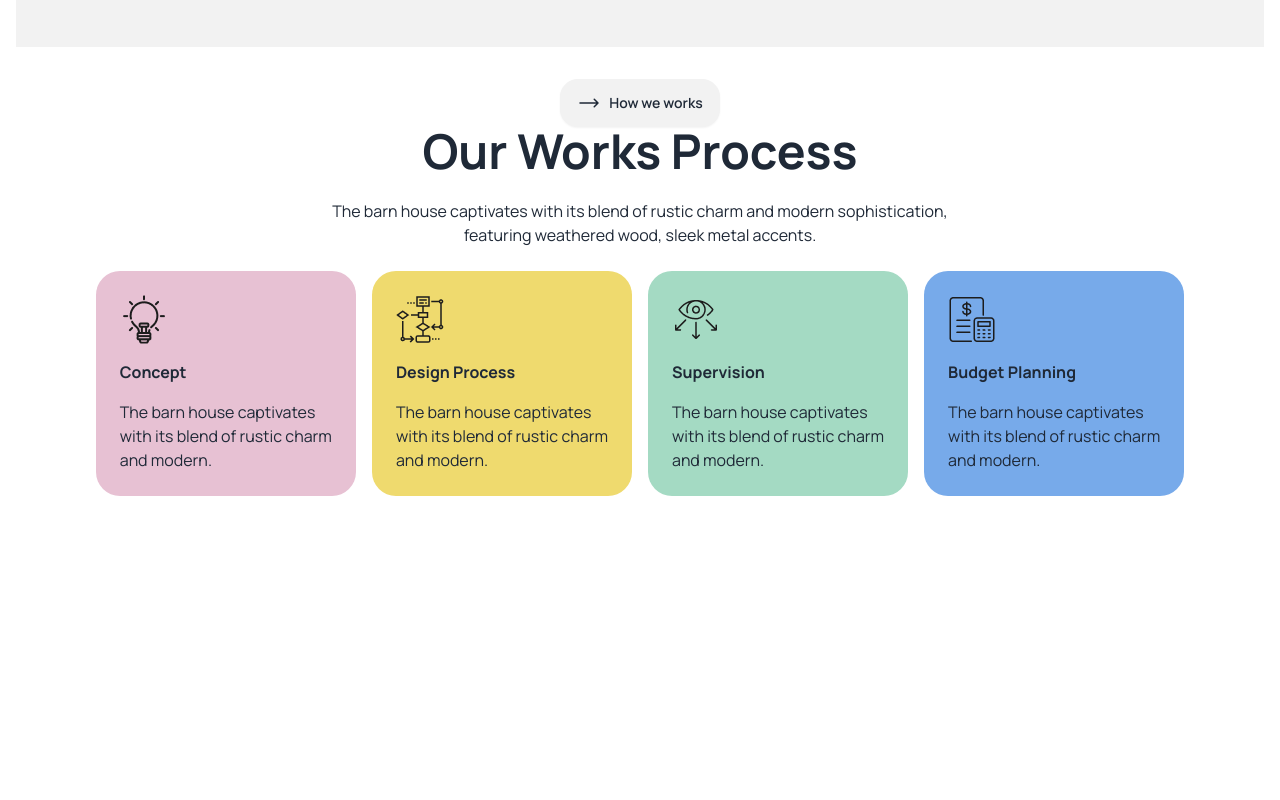
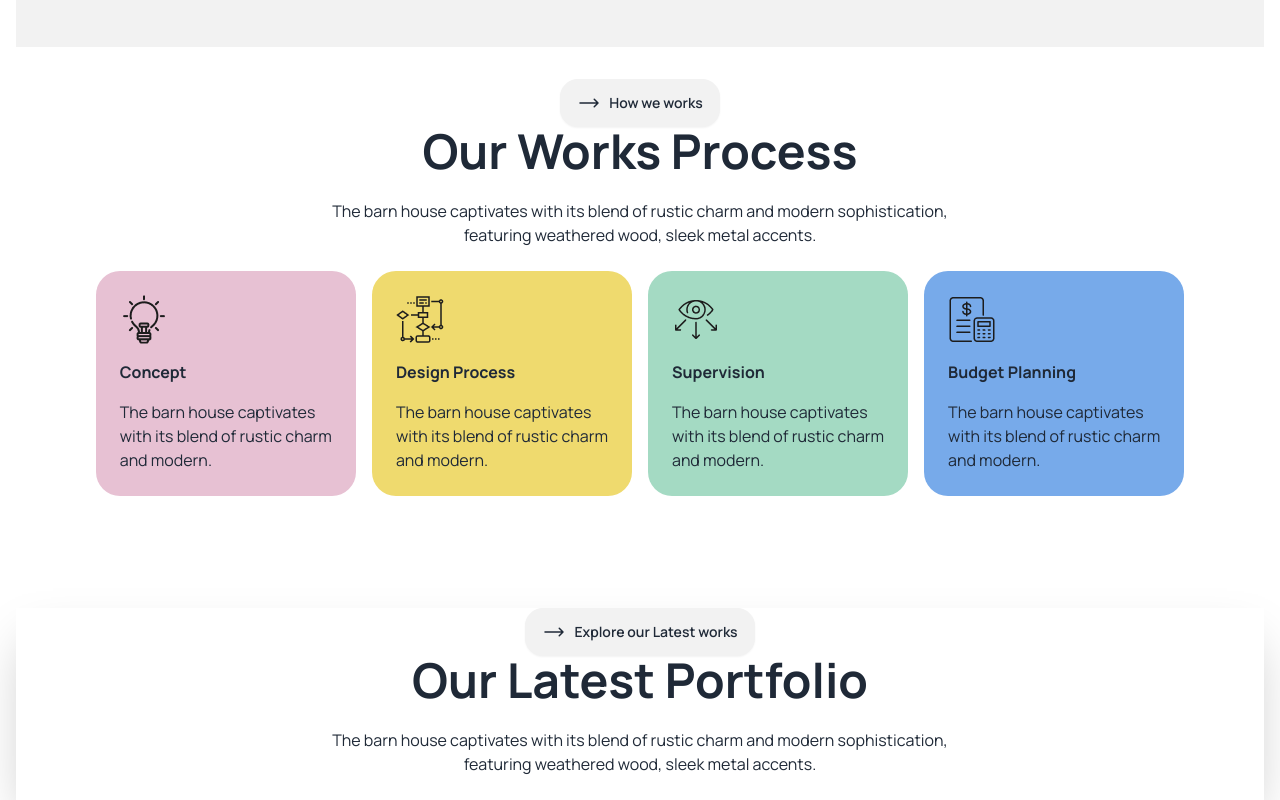
Before and after one commit to siam-afk/Assignment-3, a plain HTML site: page index.html in a window 1280 px wide. Shown: the part 1491-2291 px from the top of the page. Before the commit the page ends 2019 px from the top, so only its background shows below. Drawn offline with nearby package versions, Linux system fonts and the light colour scheme.

Commit message:
added 4th page workinge

```diff
--- a/index.html
+++ b/index.html
@@ -209,6 +209,23 @@
         </div>
     </div>
         </section>
+        <section class="bg-[white] shadow-2xl mt-20">
+            <div class="flex items-center flex-col ">
+                <button class="btn btn-primarymbg-background rounded-[18px]"><svg xmlns="http://www.w3.org/2000/svg" viewBox="0 0 24 24" fill="currentColor" class="size-6">
+                    <path fill-rule="evenodd" d="M16.72 7.72a.75.75 0 0 1 1.06 0l3.75 3.75a.75.75 0 0 1 0 1.06l-3.75 3.75a.75.75 0 1 1-1.06-1.06l2.47-2.47H3a.75.75 0 0 1 0-1.5h16.19l-2.47-2.47a.75.75 0 0 1 0-1.06Z" clip-rule="evenodd" />
+                  </svg>
+                  Explore our Latest works</button>
+                <h1 class="text-5xl font-bold">Our Latest Portfolio</h1>
+                <p class="py-6 text-center">
+                    The barn house captivates with its blend of rustic charm and modern sophistication,<br> featuring weathered wood, sleek metal accents.
+                </p>
+            </div>
+            <div>
+                <div>
+
+                </div>
+            </div>
+        </section>
     </main>
     <footer>
 
```
